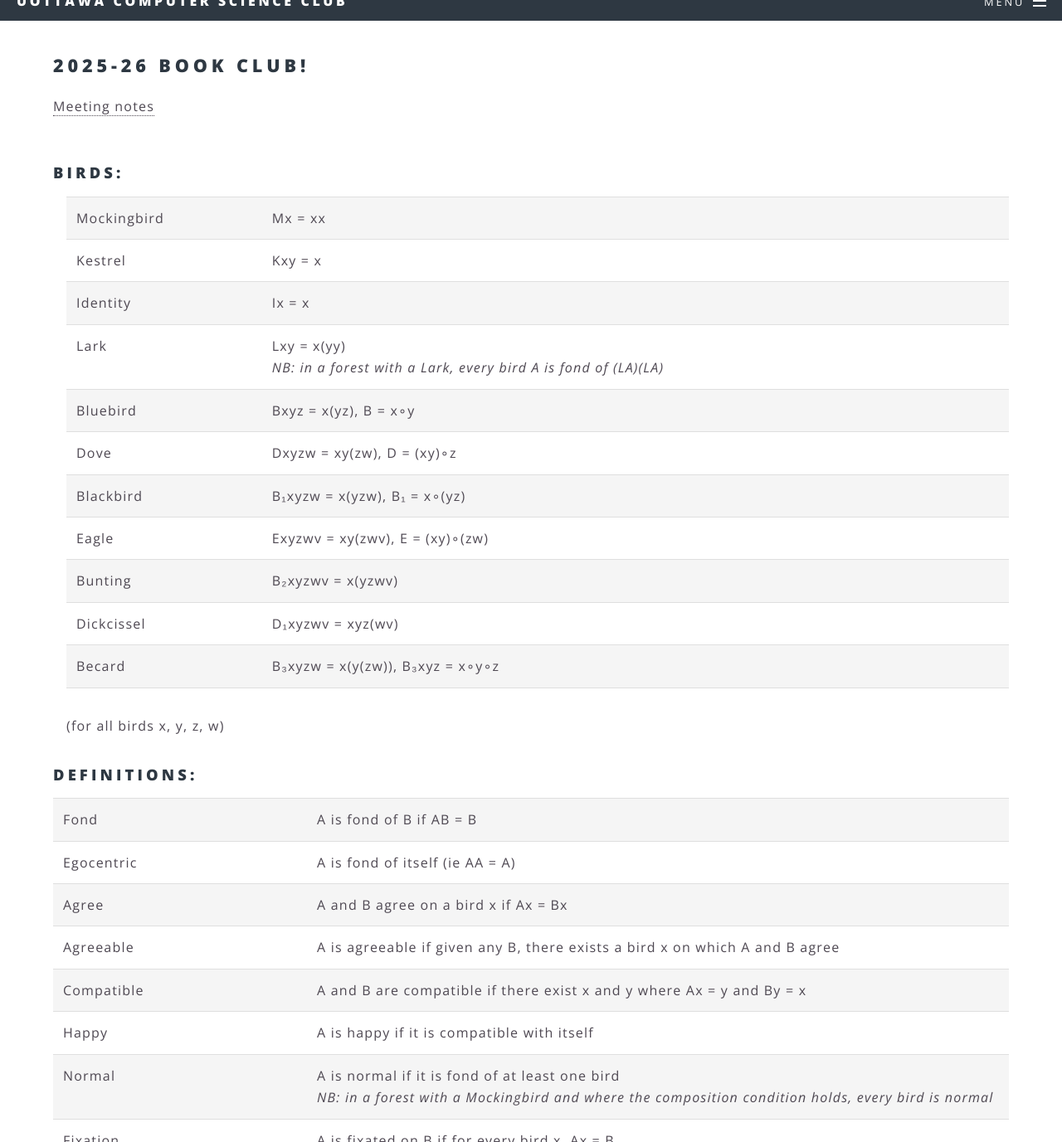
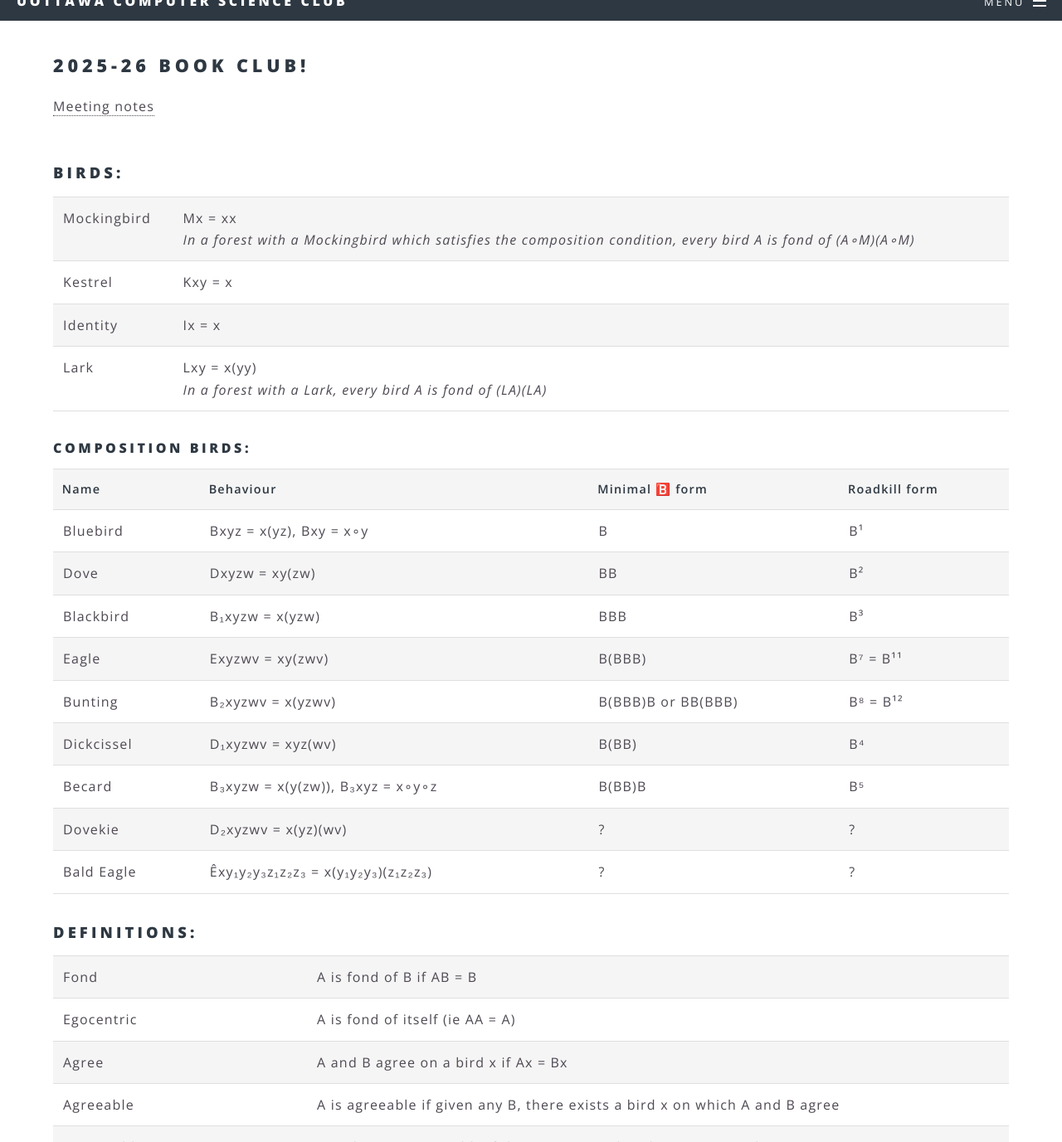
Before and after one commit to uocsclub/uocsclub.github.io, a Jekyll site: the page built from bookclub/25-26.html, in a window 1280 px wide and 1400 px high, scrolled down 211 px, cut to the strip 23-1400 px from the top of the window. Shown: the whole strip at 83% size. Built offline with Jekyll 4.4.1, drawn with Linux system fonts in a browser that asks for light colours.

Commit message:
add so many Bs

```diff
--- a/bookclub/25-26.html
+++ b/bookclub/25-26.html
@@ -14,23 +14,30 @@ subtitle: Raymond Smullyan
 
 <section>
 	<h3>Birds:</h3>
-	<ul>
 	<table>
-		<tr> <td>Mockingbird</td> <td>Mx = xx</td> </tr>
+		<tr> <td>Mockingbird</td> <td>Mx = xx<br>
+			<i>In a forest with a Mockingbird which satisfies the composition condition, every bird A is fond of (A∘M)(A∘M)</i>
+		</td> </tr>
 		<tr> <td>Kestrel</td> <td>Kxy = x</td> </tr>
 		<tr> <td>Identity</td> <td>Ix = x</td> </tr>
 		<tr> <td>Lark</td> <td>Lxy = x(yy)<br>
-			<i>NB: in a forest with a Lark, every bird A is fond of (LA)(LA)</i>
+			<i>In a forest with a Lark, every bird A is fond of (LA)(LA)</i>
 		</td> </tr>
-		<tr> <td>Bluebird</td> <td>Bxyz = x(yz), B = x∘y</td> </tr>
-		<tr> <td>Dove</td> <td>Dxyzw = xy(zw), D = (xy)∘z</td> </tr>
-		<tr> <td>Blackbird</td> <td>B₁xyzw = x(yzw), B₁ = x∘(yz)</td> </tr>
-		<tr> <td>Eagle</td> <td>Exyzwv = xy(zwv), E = (xy)∘(zw)</td> </tr>
-		<tr> <td>Bunting</td> <td>B₂xyzwv = x(yzwv)</td> </tr>
-		<tr> <td>Dickcissel</td> <td>D₁xyzwv = xyz(wv)</td> </tr>
-		<tr> <td>Becard</td> <td>B₃xyzw = x(y(zw)),  B₃xyz = x∘y∘z</td> </tr>
 	</table>
-	<p>(for all birds x, y, z, w)</p>
+
+	<h4>Composition Birds:</h4>
+	<table>
+		<tr> <th>Name</th>       <th>Behaviour</th>                          <th>Minimal 🅱️ form</th>    <th>Roadkill form</th> </tr>
+		<tr> <td>Bluebird</td>   <td>Bxyz = x(yz), Bxy = x∘y</td>            <td>B</td>                  <td>B¹</td>            </tr>
+		<tr> <td>Dove</td>       <td>Dxyzw = xy(zw)</td>                     <td>BB</td>                 <td>B²</td>            </tr>
+		<tr> <td>Blackbird</td>  <td>B₁xyzw = x(yzw)</td>                    <td>BBB</td>                <td>B³</td>            </tr>
+		<tr> <td>Eagle</td>      <td>Exyzwv = xy(zwv)</td>                   <td>B(BBB)</td>             <td>B⁷ = B¹¹</td>      </tr>
+		<tr> <td>Bunting</td>    <td>B₂xyzwv = x(yzwv)</td>                  <td>B(BBB)B or BB(BBB)</td> <td>B⁸ = B¹²</td>      </tr>
+		<tr> <td>Dickcissel</td> <td>D₁xyzwv = xyz(wv)</td>                  <td>B(BB)</td>              <td>B⁴</td>            </tr>
+		<tr> <td>Becard</td>     <td>B₃xyzw = x(y(zw)), B₃xyz = x∘y∘z</td>   <td>B(BB)B</td>             <td>B⁵</td>            </tr>
+		<tr> <td>Dovekie</td>    <td>D₂xyzwv = x(yz)(wv)</td>                <td>?</td>                  <td>?</td>             </tr>
+		<tr> <td>Bald Eagle</td> <td>Êxy₁y₂y₃z₁z₂z₃ = x(y₁y₂y₃)(z₁z₂z₃)</td> <td>?</td>                  <td>?</td>             </tr>
+	</table>
 </section>
 
 <section>
--- a/css/main.scss
+++ b/css/main.scss
@@ -794,7 +794,7 @@ table {
     color: _palette(fg-bold);
     font-size: 0.9em;
     font-weight: _font(weight-bold);
-    padding: 0 0.75em 0.75em 0.75em;
+    padding: 0.75em;
     text-align: left;
   }
 
```
